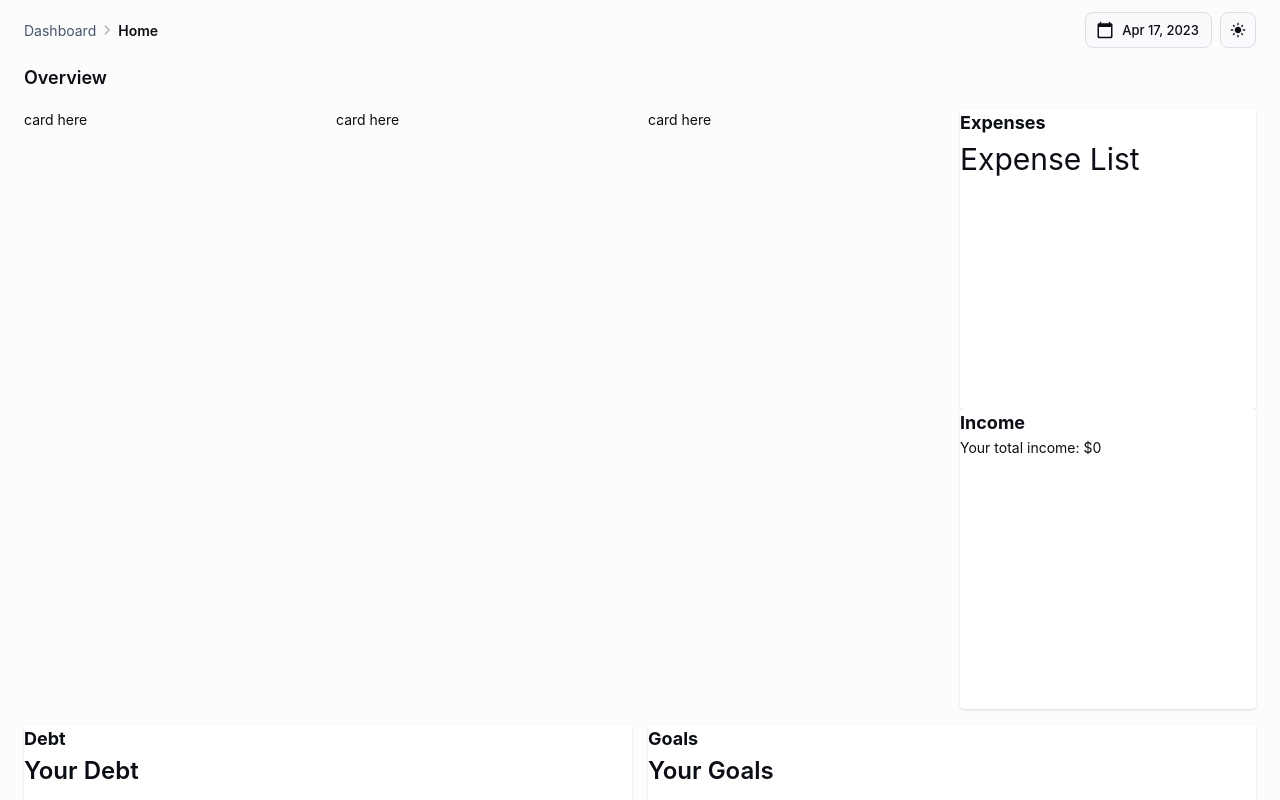
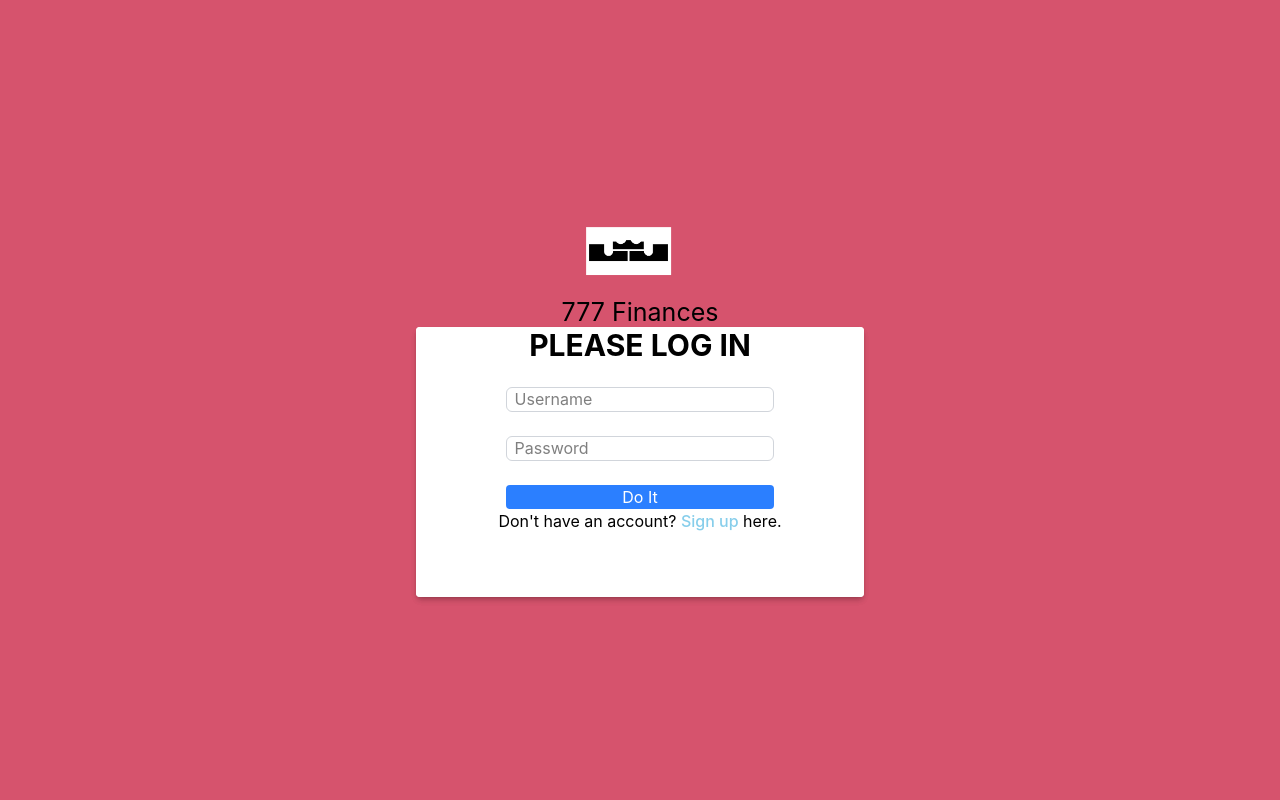
Before and after one commit to ElijahHawthorne/COP4331_LargeProject, a React (Vite) app in the folder frontend/: page / in a window 1280 px wide. Shown: the top 800 px of the page. Built offline with nearby package versions, Linux system fonts and the light colour scheme.

Commit message:
fixed the expandable cards a bit

```diff
--- a/frontend/src/App.tsx
+++ b/frontend/src/App.tsx
@@ -14,7 +14,8 @@ function App() {
     <Router>
       <Routes>
         {/* <Route path="/" element={<LoginPage />} /> */}
-        <Route path="/" element={<Dashboard />} />
+        <Route path="/" element={<LoginPage />} />
+        <Route path="/dashboard" element={<Dashboard />} />
         <Route path="/signup" element={<SignUpPage />} />
         <Route path="*" element={<Navigate to="/" />} />
       </Routes>
--- a/frontend/src/Pages/CardPage.tsx
+++ b/frontend/src/Pages/CardPage.tsx
@@ -1,4 +1,4 @@
-import React, { useState, useEffect, useRef } from "react";
+import { useState, useEffect, useRef } from "react";
 import SideBar from "../components/SideBar";
 import ExpandableCard from "../components/ExpandableCard";
 import ViewGoals from "../components/ViewGoals";
@@ -73,7 +73,7 @@ function CardPage() {
 
 
   const goals = curUserData?.goals || [];
-  const expenses = curUserData?.expenses || [];
+
 
   if (error) {
     return <div>Error: {error}</div>;
@@ -109,7 +109,7 @@ function CardPage() {
             index={0}
             onClick={() => handleCardClick(0)}
             isActive={activeCard === 0}
-            componentCollapsed={<ViewGoals goals={goals} />}
+            componentCollapsed={<ViewGoals onGoalDeleted={fetchUserData} userId={sessionId} goals={goals} />}
             componentExpanded={<AddGoal userId={null} onGoalAdded={fetchUserData }  />}
             // Pass the specific ref for each card
             cardRef={(el) => (cardRefs.current[0] = el)}
@@ -121,7 +121,7 @@ function CardPage() {
             onClick={() => handleCardClick(1)}
             isActive={activeCard === 1}
             componentCollapsed={<p>Click to view your expenses</p>}
-            componentExpanded={<ViewGoals goals={goals} />}
+            componentExpanded={<ViewGoals onGoalDeleted={fetchUserData} userId={sessionId} goals={goals} />}
             // Pass the specific ref for each card
             cardRef={(el) => (cardRefs.current[1] = el)}
           />
--- a/frontend/src/components/ExpandableCard.tsx
+++ b/frontend/src/components/ExpandableCard.tsx
@@ -30,18 +30,20 @@ const ExpandableCard: React.FC<ExpandableCardProps> = ({
     <div
       ref={cardRef} // Pass the cardRef here
       className={`bg-white p-4 rounded shadow transform transition-all duration-300 ease-in-out ${
-        isActive ? "scale-105 z-50 fixed inset-0" : ""
+        isActive ? "scale-105 z-50" : ""
       }`}
       style={{
-        transition: "transform 0.3s ease, z-index 0.3s ease",
-        zIndex: isActive ? 50 : 1,
-        position: isActive ? "absolute" : "relative",
-        top: isActive ? "50%" : "auto",
-        left: isActive ? "50%" : "auto",
-        height: "300px",
-        overflowY: isActive? "hidden": "auto",
-        transform: isActive ? "translate(-50%, -50%) scale(1.5)" : "scale(1)",
-
+        transition: "transform 0.3s ease, z-index 0.3s ease, height 0.3s ease",
+        zIndex: isActive ? 9999 : 1, // Ensure it's on top of everything else
+        position: isActive ? "fixed" : "relative", // Fixed position when expanded
+        top: isActive ? "50%" : "auto", // Center vertically
+        left: isActive ? "50%" : "auto", // Center horizontally
+        transform: isActive
+          ? "translate(-50%, -50%) scale(1.5)" // Scale and center
+          : "scale(1)", // Normal scale when not expanded
+        height: isActive ? "500px" : "300px", // Adjust expanded height
+        width: isActive ? "500px" : "300px", // Adjust expanded width
+        overflowY: isActive ? "auto" : "hidden", // Show overflow when expanded
       }}
       onClick={handleCardClick} // Use the handleCardClick to stop propagation
     >
--- a/frontend/src/shared-theme/ColorModeSelect.tsx
+++ b/frontend/src/shared-theme/ColorModeSelect.tsx
@@ -1,4 +1,4 @@
-import * as React from 'react';
+
 import { useColorScheme } from '@mui/material/styles';
 import MenuItem from '@mui/material/MenuItem';
 import Select, { SelectProps } from '@mui/material/Select';
```
Lines whose indentation alone changed are shown as unchanged.
